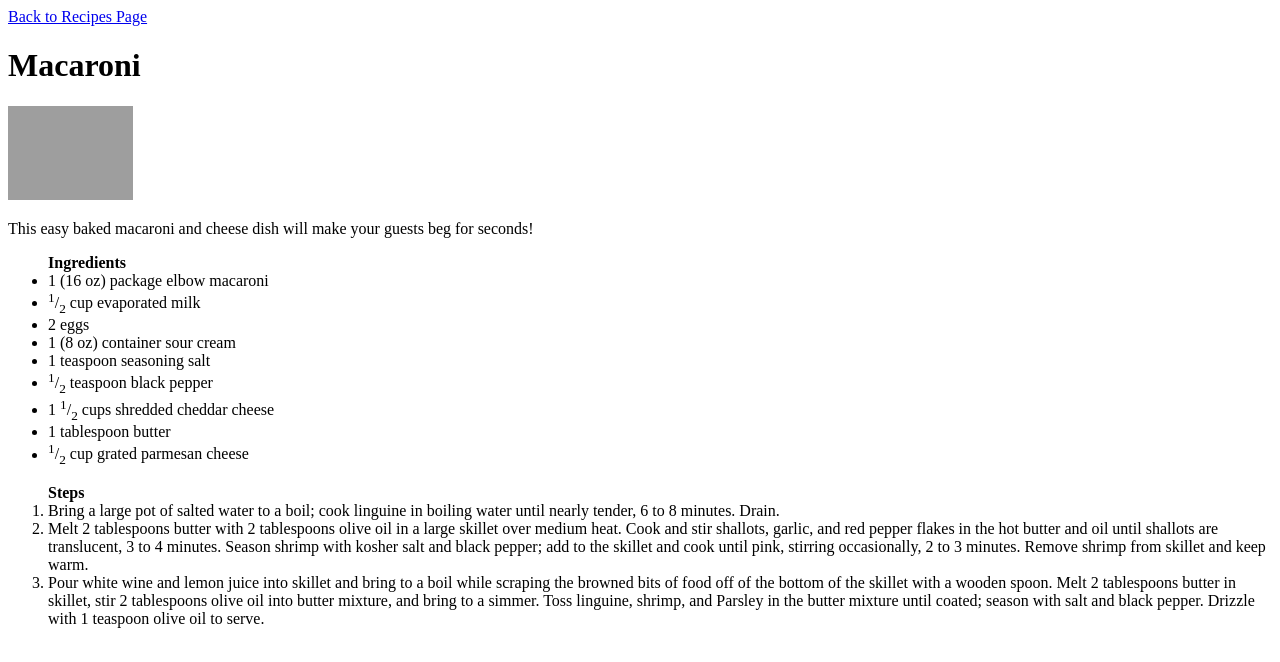
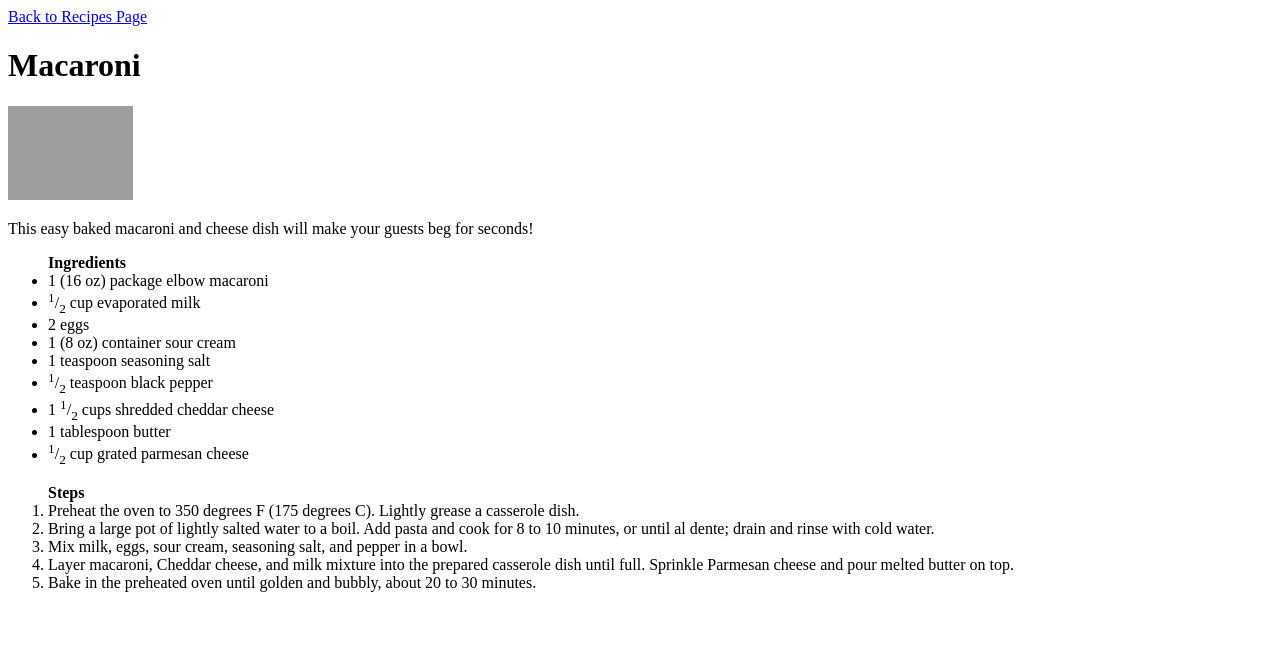
Before and after one commit to bishopbw/odin-recipes, a plain HTML site: page recipes/macaroni.html in a window 1280 px wide. Drawn offline with Linux system fonts and the light colour scheme; grey boxes are pictures that could not be loaded.

Commit message:
Add final recipe and change link viewing

```diff
--- a/recipes/macaroni.html
+++ b/recipes/macaroni.html
@@ -22,23 +22,17 @@
         <li><sup>1</sup>/<sub>2</sub> cup grated parmesan cheese</li>
     </ul>
     <ol><strong>Steps</strong>
-      <li>Bring a large pot of salted water to a boil;
-         cook linguine in boiling water until nearly tender,
-         6 to 8 minutes. Drain.</li>
-      <li>Melt 2 tablespoons butter with 2 tablespoons olive oil
-         in a large skillet over medium heat.
-         Cook and stir shallots, garlic, and red pepper flakes
-         in the hot butter and oil until shallots are translucent,
-         3 to 4 minutes.
-         Season shrimp with kosher salt and black pepper; add to the skillet and cook until pink, stirring occasionally, 2 to 3 minutes. Remove shrimp from skillet and keep warm.</li>
-      <li>Pour white wine and lemon juice into skillet and bring
-         to a boil while scraping the browned bits of food off of
-         the bottom of the skillet with a wooden spoon.
-         Melt 2 tablespoons butter in skillet, stir 2
-         tablespoons olive oil into butter mixture, and
-         bring to a simmer. Toss linguine, shrimp, and Parsley
-         in the butter mixture until coated; season with salt
-         and black pepper. Drizzle with 1 teaspoon olive oil
-         to serve.</li>
+      <li>Preheat the oven to 350 degrees F (175 degrees C).
+        Lightly grease a casserole dish.</li>
+      <li>Bring a large pot of lightly salted water to a boil.
+         Add pasta and cook for 8 to 10 minutes, or until al dente;
+         drain and rinse with cold water.</li>
+      <li>Mix milk, eggs, sour cream, seasoning salt, and pepper
+         in a bowl.</li>
+        <li>Layer macaroni, Cheddar cheese, and milk mixture into
+         the prepared casserole dish until full. Sprinkle Parmesan
+         cheese and pour melted butter on top.</li>
+         <li>Bake in the preheated oven until golden and bubbly,
+         about 20 to 30 minutes.</li>
   </body>
 </html>
```
Also changed, not shown: index.html (+5 -3 lines).
